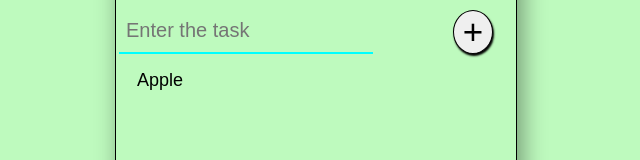
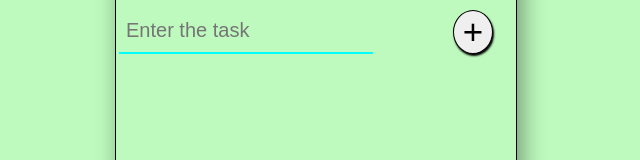
Before and after one commit to Shahzadrori/Todo-List, a React (Create React App) app: page / in a window 1280 px wide. Shown: the part 249-409 px from the top of the page, without its empty margins (324-964 px from the left). Built offline with nearby package versions, Linux system fonts and the light colour scheme.

Commit message:
making script for todo and updating css

```diff
--- a/src/todo.css
+++ b/src/todo.css
@@ -56,6 +56,7 @@ button{
     font-size: 35px;
     box-shadow: 1px 2px 2px ;
     margin-right:100px ;
+    cursor: pointer;
 
 }
 button:hover{
@@ -68,4 +69,5 @@ button:hover{
     text-align: center;
     margin-right: 22rem;
     font-size: 18px;
+    width: 100%;
 }
--- a/src/todo.jsx
+++ b/src/todo.jsx
@@ -1,7 +1,12 @@
-import React from 'react';
+import React, { useState } from 'react';
 import './todo.css';
 
 const List = () => {
+    const [name,setname] = useState();
+
+    const Inp = (val) => {
+        setname(val.target.value);
+    }
 
 
 
@@ -11,11 +16,11 @@ const List = () => {
             <div className='inner'>
                 <h1>Todo List</h1>
                 <div className='btn'>
-                <input type='text' placeholder='Enter the task' required />
+                <input type='text' placeholder='Enter the task' onChange = {Inp}required />
                 <button type='submit'>+</button>
                 </div>
                 <ol>
-                    <li>Apple</li>
+                    <li>{name}</li>
                 </ol>
             </div>
         </div>
```
Also changed, not shown: 1 other file (tests, documents, lock files or other folders).
